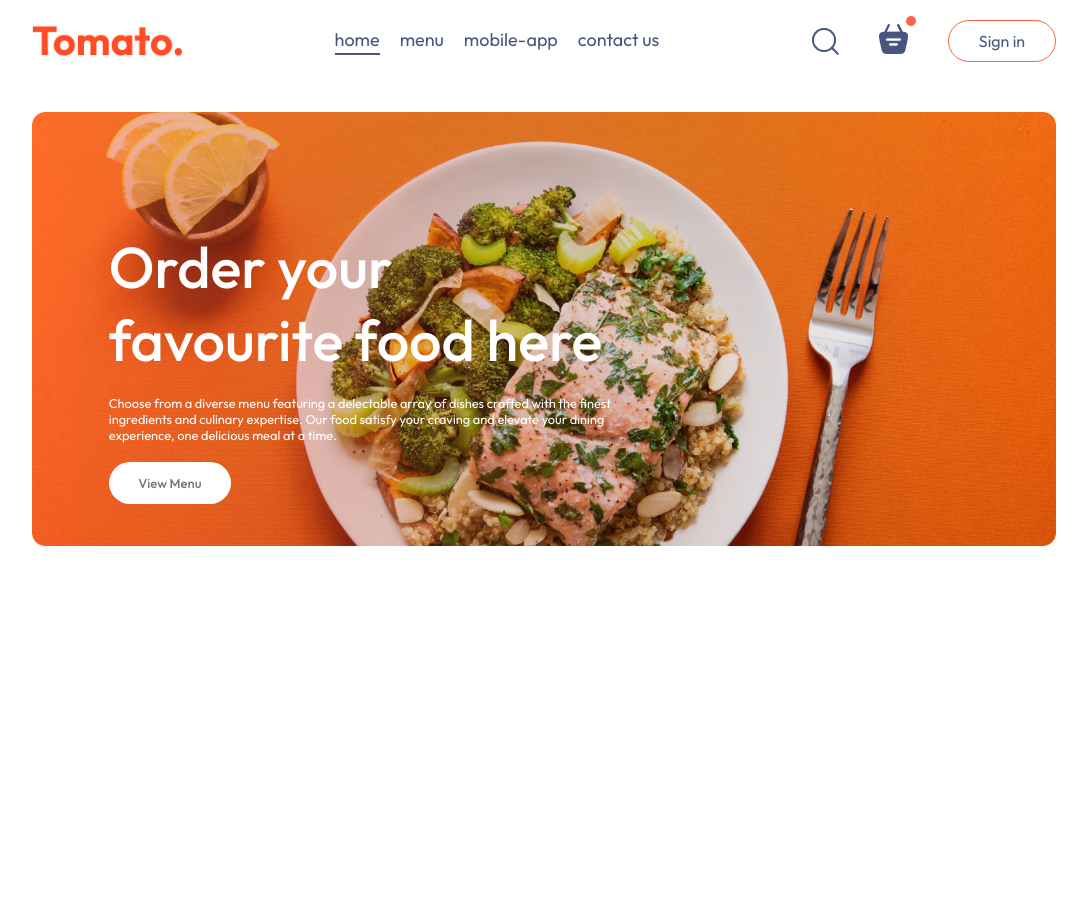
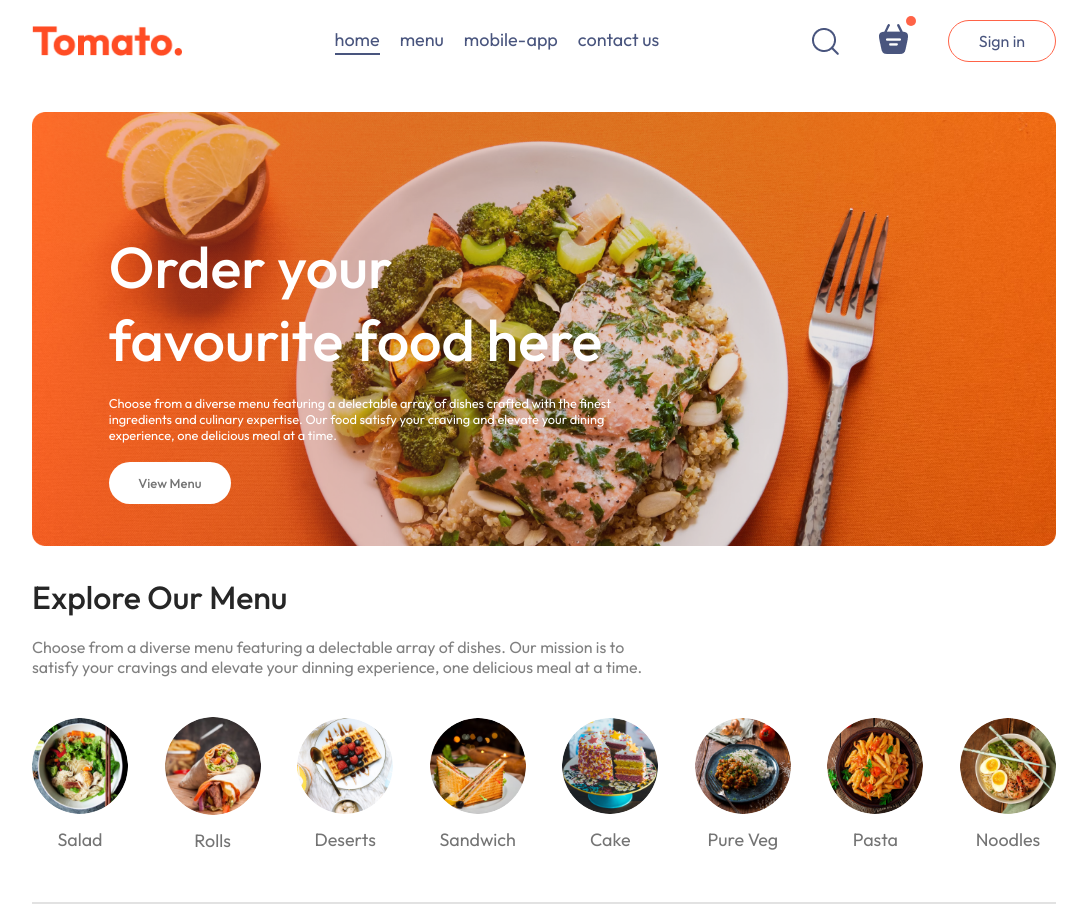
Before and after one commit to Ritik2513/Food-Delivery, a React (Vite) app in the folder frontend/: page / in a window 1280 px wide. Shown: the whole page, without its empty margins (96-1183 px from the left). Before the commit the page ends 800 px from the top, so only its background shows below. Built offline with nearby package versions, Linux system fonts and the light colour scheme.

Commit message:
Explore Menu half done

```diff
--- /dev/null
+++ b/frontend/src/components/ExploreMenu/ExploreMenu.css
@@ -0,0 +1,51 @@
+.explore-menu {
+    display: flex;
+    flex-direction: column;
+    gap: 20px;
+}
+
+.explore-menu h1 {
+    color: #262626;
+    font-weight: 500;
+}
+
+.explore-menu-text {
+    max-width: 60%;
+    color: #808080;
+}
+
+.explore-menu-list {
+    display: flex;
+    justify-content: space-between;
+    align-items: center;
+    gap: 30px;
+    text-align: center;
+    margin: 20px 0px;
+    overflow-x: scroll;
+}
+
+.explore-menu-list::-webkit-scrollbar {
+    display: none;
+}
+
+.explore-menu-list-item img{
+    width: 7.5vw;
+    min-width: 80px;
+    cursor: pointer;
+    border-radius: 50%;
+    transition: 0.2s;
+}
+
+.explore-menu-list-item p{
+    margin-top: 10px;
+    color: #747474;
+    font-size: max(1.4vw, 16px);
+    cursor: pointer;
+}
+
+.explore-menu hr{
+    margin: 10px 0px;
+    height: 2px;
+    background-color: #e2e2e2;
+    border: none;
+}
--- /dev/null
+++ b/frontend/src/components/ExploreMenu/ExploreMenu.jsx
@@ -0,0 +1,32 @@
+import React from "react";
+import "./ExploreMenu.css";
+import { menu_list } from "../../assets/assets";
+
+function ExploreMenu({category, setcategory}) {
+  return (
+    <div className="explore-menu" id="explore-menu">
+      <h1>Explore Our Menu</h1>
+      <p className="explore-menu-text">
+        Choose from a diverse menu featuring a delectable array of dishes. Our
+        mission is to satisfy your cravings and elevate your dinning experience,
+        one delicious meal at a time.
+      </p>
+
+      <div className="explore-menu-list">
+        {menu_list.map((item, index) => {
+          return (
+            <div
+            onClick={()=>setcategory(prev=>prev === item.menu_name ? "All":item.menu_name)}
+            key={index} className="explore-menu-list-item">
+              <img src={item.menu_image} alt="" />
+              <p>{item.menu_name}</p>
+            </div>
+          );
+        })}
+      </div>
+      <hr />
+    </div>
+  );
+}
+
+export default ExploreMenu;
--- a/frontend/src/pages/Home/Home.jsx
+++ b/frontend/src/pages/Home/Home.jsx
@@ -1,11 +1,15 @@
-import React from "react";
+import React, { useState } from "react";
 import "./Home.css";
 import Header from "../../components/Header/Header";
+import ExploreMenu from "../../components/ExploreMenu/ExploreMenu"
 
 function Home() {
+  const [category, setCategory] = useState("All")
+
   return (
     <div>
       <Header />
+      <ExploreMenu category = {category} setCategory = {setCategory}/>
     </div>
   );
 }
```
